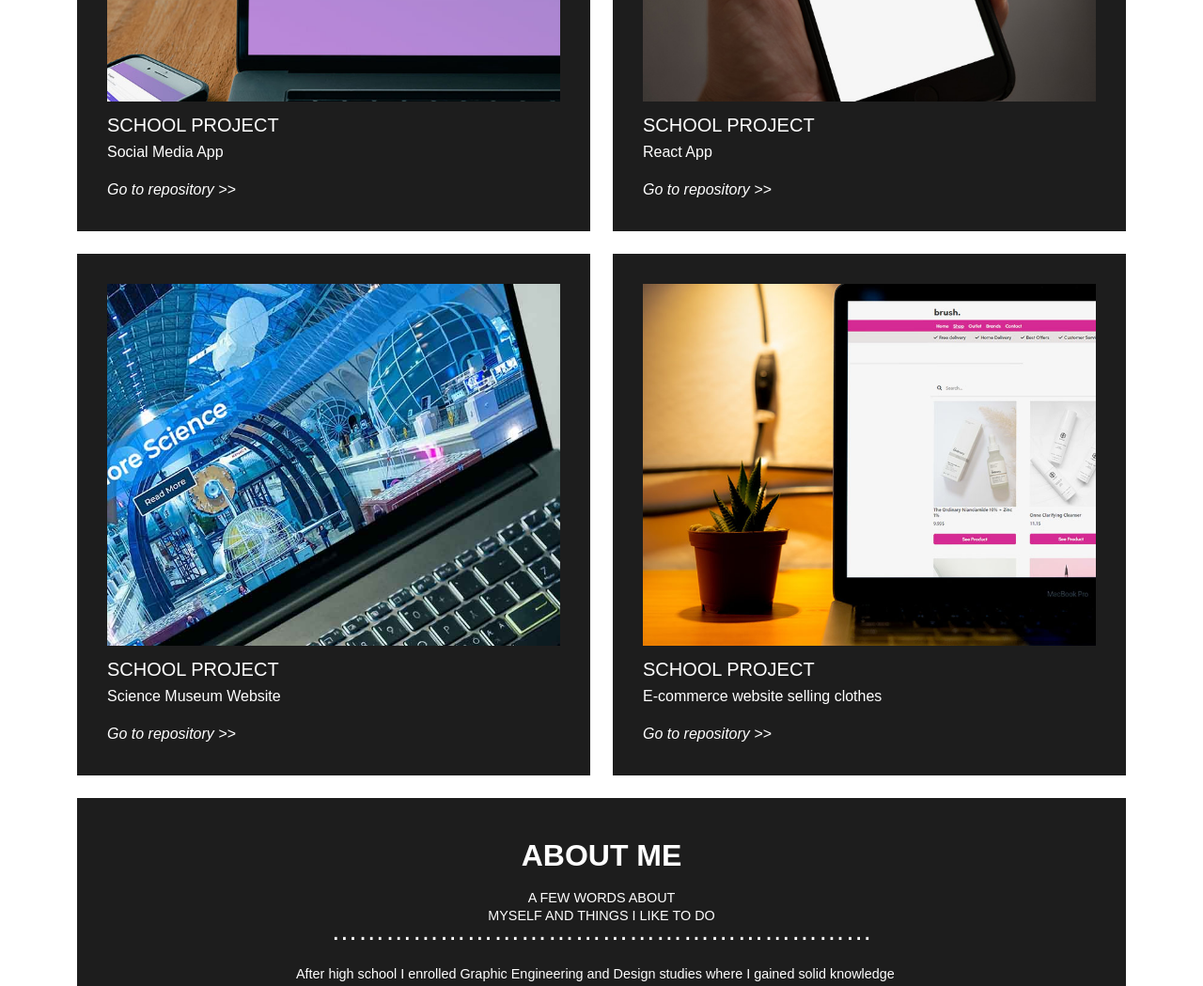
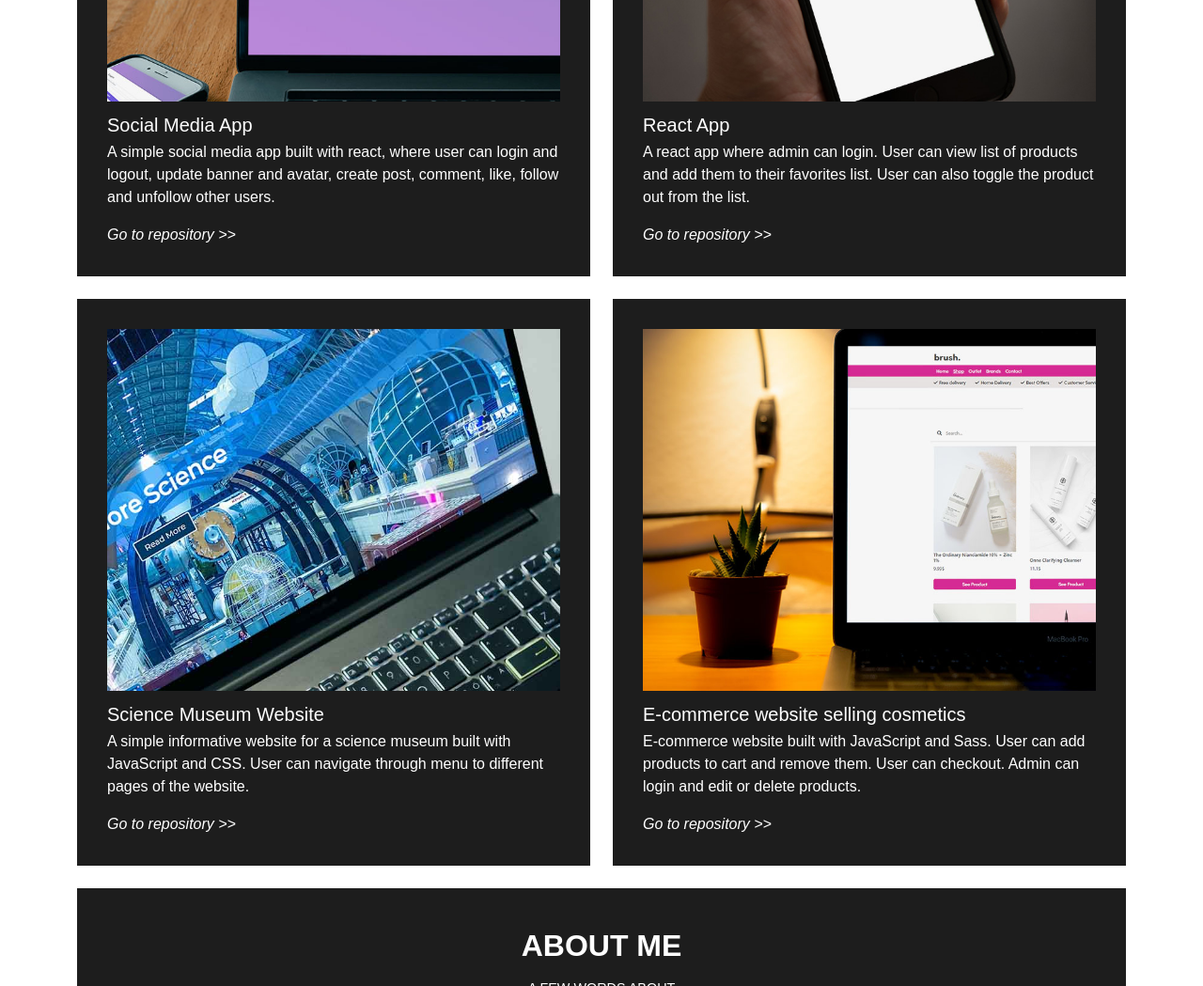
Before and after one commit to olga-cerovic/portfolio-2, a plain HTML site: page index.html in a window 1280 px wide. Shown: the part 1200-2249 px from the top of the page at 94% size. Drawn offline with nearby package versions, Linux system fonts and the light colour scheme; a web font is replaced by a local one.

Commit message:
Update index.html

```diff
--- a/index.html
+++ b/index.html
@@ -99,8 +99,12 @@
             <div class="card card-custom">
               <img src="./images/PE2.jpg" alt="" />
               <div class="card card-txt">
-                <h5 class="card-title">SCHOOL PROJECT</h5>
-                <p class="card-text">Social Media App</p>
+                <h5 class="card-title">Social Media App</h5>
+                <p class="card-text">
+                  A simple social media app built with react, where user can
+                  login and logout, update banner and avatar, create post,
+                  comment, like, follow and unfollow other users.
+                </p>
                 <a
                   href="https://github.com/Noroff-FEU-Assignments/project-exam-2-olga-cerovic"
                   class="link-to-website"
@@ -113,8 +117,12 @@
             <div class="card card-custom">
               <img src="./images/js-frameworks.jpg" alt="" />
               <div class="card card-txt">
-                <h5 class="card-title">SCHOOL PROJECT</h5>
-                <p class="card-text">React App</p>
+                <h5 class="card-title">React App</h5>
+                <p class="card-text">
+                  A react app where admin can login. User can view list of
+                  products and add them to their favorites list. User can also
+                  toggle the product out from the list.
+                </p>
                 <a
                   href="https://github.com/Noroff-FEU-Assignments/js-frameworks-course-assignment-olga-cerovic"
                   class="link-to-website"
@@ -127,8 +135,12 @@
             <div class="card card-custom">
               <img src="./images/science-museum.jpg" alt="" />
               <div class="card card-txt">
-                <h5 class="card-title">SCHOOL PROJECT</h5>
-                <p class="card-text">Science Museum Website</p>
+                <h5 class="card-title">Science Museum Website</h5>
+                <p class="card-text">
+                  A simple informative website for a science museum built with
+                  JavaScript and CSS. User can navigate through menu to
+                  different pages of the website.
+                </p>
                 <a
                   href="https://github.com/olga-cerovic/Semester-Project-1"
                   class="link-to-website"
@@ -141,8 +153,12 @@
             <div class="card card-custom">
               <img src="./images/brush.jpg" alt="" />
               <div class="card card-txt">
-                <h5 class="card-title">SCHOOL PROJECT</h5>
-                <p class="card-text">E-commerce website selling clothes</p>
+                <h5 class="card-title">E-commerce website selling cosmetics</h5>
+                <p class="card-text">
+                  E-commerce website built with JavaScript and Sass. User can
+                  add products to cart and remove them. User can checkout. Admin
+                  can login and edit or delete products.
+                </p>
                 <a
                   href="https://github.com/olga-cerovic/semester-project-2-cleanup"
                   class="link-to-website"
```
